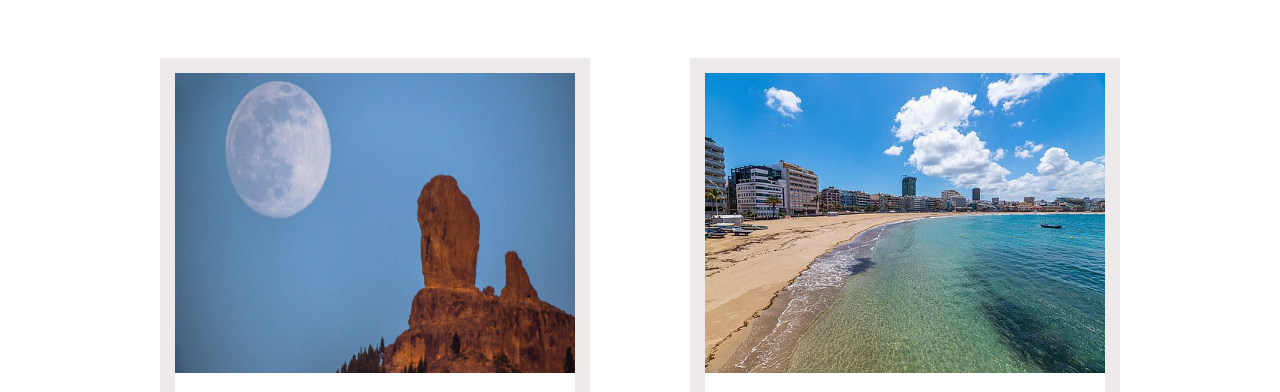
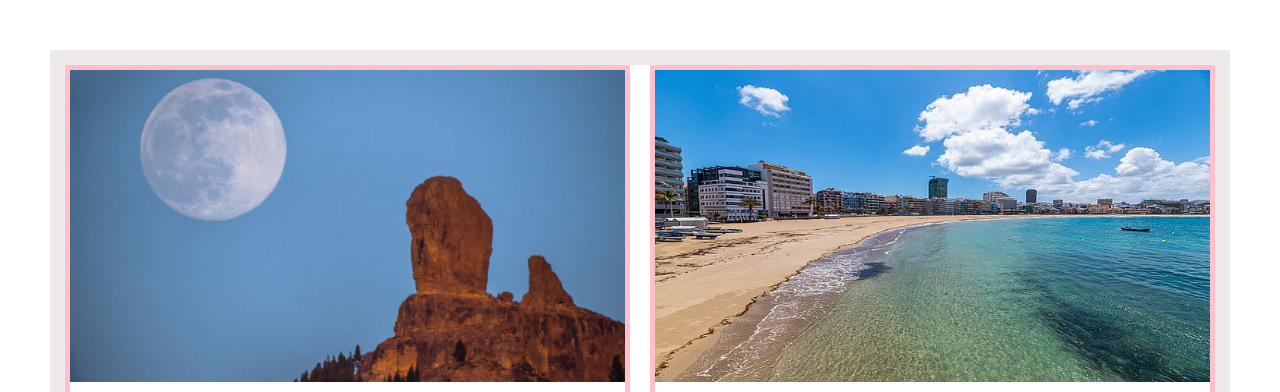
Before and after one commit to aartinw/MasterFrontEndXVIII, a plain HTML site: page 01Layout/Basico/Ejercicio4/index.html in a window 1280 px wide. Shown: the top 392 px of the page. Drawn offline with Linux system fonts and the light colour scheme.

Commit message:
correcciones

```diff
--- a/01Layout/Basico/Ejercicio4/index.html
+++ b/01Layout/Basico/Ejercicio4/index.html
@@ -28,8 +28,6 @@
           <div class="boton">Ver info</div>
         </div>
       </div>
-    </div>
-    <div class="grid-container">
       <div class="grid-imagen">
         <img src="lasCanteras.jpg" alt="Las Canteras" />
         <div class="grid-informacion">
--- a/01Layout/Basico/Ejercicio4/mystyle.css
+++ b/01Layout/Basico/Ejercicio4/mystyle.css
@@ -1,3 +1,8 @@
+* {
+  margin: 0;
+  box-sizing: border-box;
+}
+
 body {
   font-family: "Arial Narrow";
   display: flex;
@@ -7,16 +12,18 @@ body {
 
 .grid-container {
   display: grid;
-  grid-template-columns: repeat(2, 400px);
+  grid-template-columns: repeat(auto-fit, minmax(400px, 1fr));
   margin: 50px;
   border: 15px solid rgb(238, 234, 234);
-  height: 600px;
-  width: 400px;
+  gap: 20px;
 }
-
+.grid-imagen {
+  display: grid;
+  border: 5px solid pink;
+}
 .grid-imagen > img {
-  width: 400px;
-  height: 300px;
+  width: 100%;
+  aspect-ratio: 16/9;
 }
 
 .grid-informacion > p {
```
